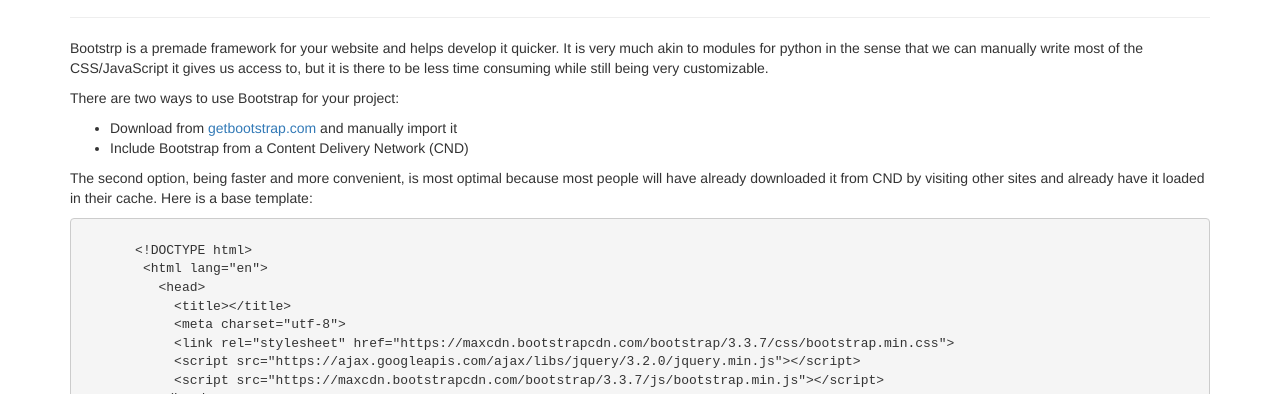
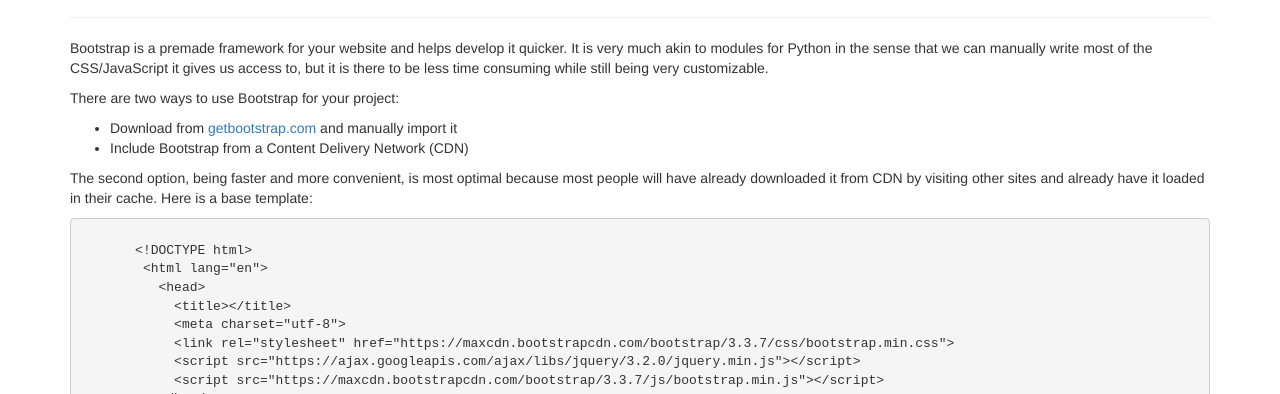
Before and after one commit to slau8/12-softdev, a plain HTML site: page index.html in a window 1280 px wide. Shown: the part 406-800 px from the top of the page. Drawn offline with nearby package versions, Linux system fonts and the light colour scheme.

Commit message:
fixed typos

```diff
--- a/index.html
+++ b/index.html
@@ -46,14 +46,14 @@ HW12 -- Who does Frame Work For?
       <div class="page-header">
 	       <h2>Getting Started</h2>
       </div>
-      <p>Bootstrp is a premade framework for your website and helps develop it quicker. It is very much akin to modules for python in the sense that we can manually write most of the CSS/JavaScript it gives us access to, but it is there to be less time consuming while still being very customizable.</p>
+      <p>Bootstrap is a premade framework for your website and helps develop it quicker. It is very much akin to modules for Python in the sense that we can manually write most of the CSS/JavaScript it gives us access to, but it is there to be less time consuming while still being very customizable.</p>
       <p>There are two ways to use Bootstrap for your project:</p>
       <ul>
         <li>Download from <a href="https://getbootstrap.com">getbootstrap.com</a> and manually import it</li>
-        <li>Include Bootstrap from a Content Delivery Network (CND)</li>
+        <li>Include Bootstrap from a Content Delivery Network (CDN)</li>
       </ul>
       <p>
-        The second option, being faster and more convenient, is most optimal because most people will have already downloaded it from CND by visiting other sites and already have it loaded in their cache.
+        The second option, being faster and more convenient, is most optimal because most people will have already downloaded it from CDN by visiting other sites and already have it loaded in their cache.
         Here is a base template:
       </p>
       <pre><xmp>       <!DOCTYPE html>
```
